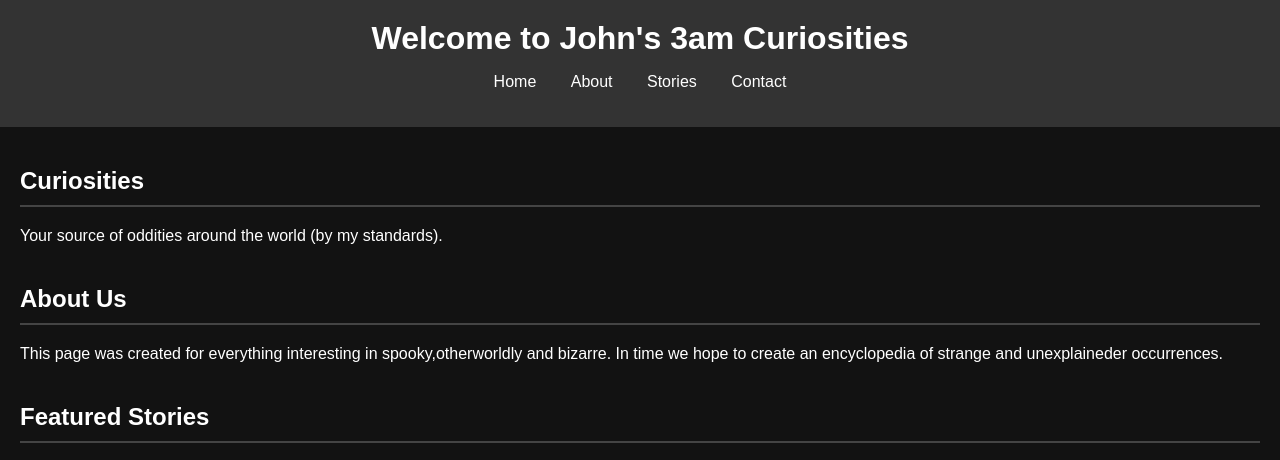
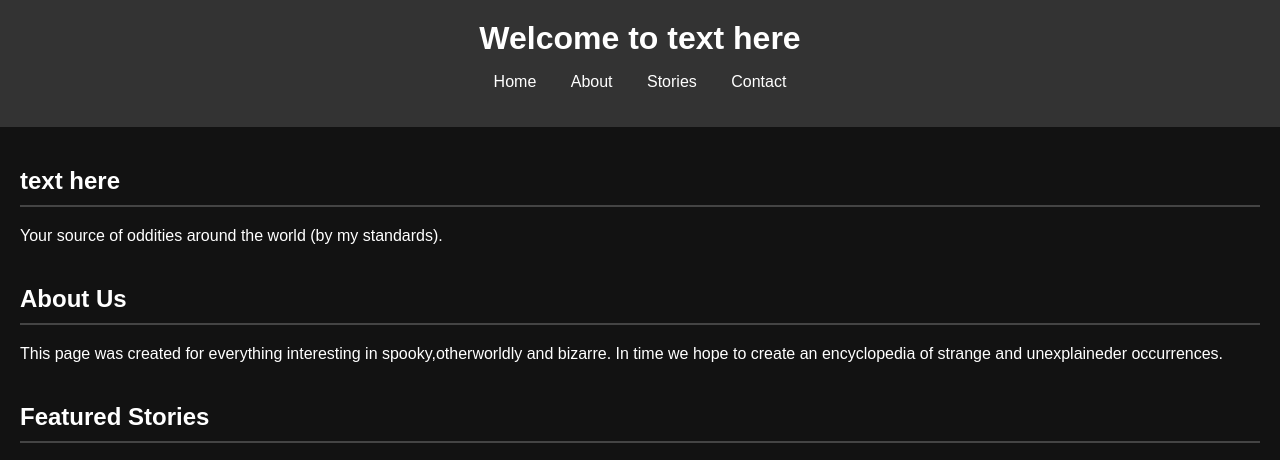
Before and after one commit to JohnTriesStuff/Johnsexcellentadventure, a plain HTML site: page Index.html in a window 1280 px wide. Shown: the top 460 px of the page. Drawn offline with Linux system fonts and the light colour scheme.

Commit message:
Update Index.html

```diff
--- a/Index.html
+++ b/Index.html
@@ -3,12 +3,12 @@
 <head>
     <meta charset="UTF-8">
     <meta name="viewport" content="width=device-width, initial-scale=1.0">
-    <title>Curiosities</title>
+    <title>text</title>
     <link rel="stylesheet" href="styles.css">
 </head>
 <body>
     <header>
-        <h1>Welcome to John's 3am Curiosities</h1>
+        <h1>Welcome to text here</h1>
         <nav>
             <ul>
                 <li><a href="#home">Home</a></li>
@@ -21,7 +21,7 @@
 
     <main>
         <section id="home">
-            <h2>Curiosities</h2>
+            <h2>text here</h2>
             <p>Your source of oddities around the world (by my standards).</p>
         </section>
 
```
